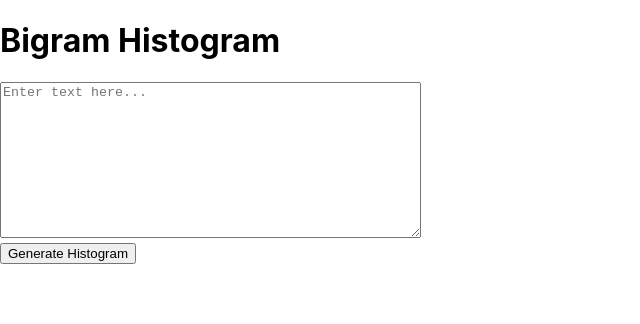
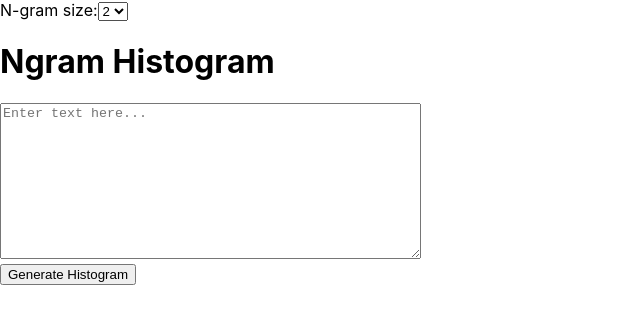
Before and after one commit to DanielLuo7/BigramApp, a React (Create React App) app in the folder frontend/: page / in a window 1280 px wide. Shown: the top 324 px of the page, without its empty margins (0-640 px from the left). Built offline with nearby package versions, Linux system fonts and the light colour scheme.

Commit message:
ngrams size up to 5

```diff
--- a/frontend/src/App.jsx
+++ b/frontend/src/App.jsx
@@ -4,29 +4,42 @@ import axios from "axios";
 
 function App() {
   const [text, setText] = useState("");
-  const [bigrams, setBigrams] = useState({});
+  const [ngrams, setNgrams] = useState({});
+  const [ngramSize, setNgramSize] = useState(2);
 
   const handleSubmit = async () => {
     try {
-      console.log("sending request");
-      const response = await axios.post("http://localhost:8000/bigrams", {
+
+      const response = await axios.post(`http://localhost:8000/ngrams?n=${ngramSize}`, {
         text,
       });
-      setBigrams(response.data);
+      setNgrams(response.data);
     } catch (error) {
-      console.error("Error fetching bigrams:", error);
+      if (error.response?.status === 400) {
+        alert(error.response.data.error);
+      } else {
+        console.error("Unexpected error. Status code:", error.response?.status)
+      }
     }
   };
 
   // process response data to be used for histogram
-  const chartData = Object.entries(bigrams).map(([bigram, count]) => ({
-    bigram,
+  const chartData = Object.entries(ngrams).map(([ngram, count]) => ({
+    ngram,
     count,
   }));
 
   return (
     <div>
-      <h1>Bigram Histogram</h1>
+      <label>
+        N-gram size:
+        <select value={ngramSize} onChange={(e) => setNgramSize(Number(e.target.value))}>
+          {[1, 2, 3, 4, 5].map(n => (
+            <option key={n} value={n}>{n}</option>
+          ))}
+        </select>
+      </label>
+      <h1>Ngram Histogram</h1>
       <textarea
         rows={10}
         cols={50}
@@ -45,7 +58,7 @@ function App() {
           >
             <CartesianGrid strokeDasharray="3 3" />
             <XAxis
-              dataKey="bigram"
+              dataKey="ngram"
               angle={-45}
               textAnchor="end"
               interval={0}
```
Also changed, not shown: 1 other file (tests, documents, lock files or other folders).
